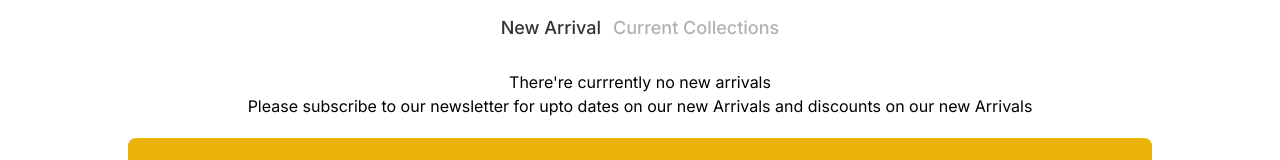
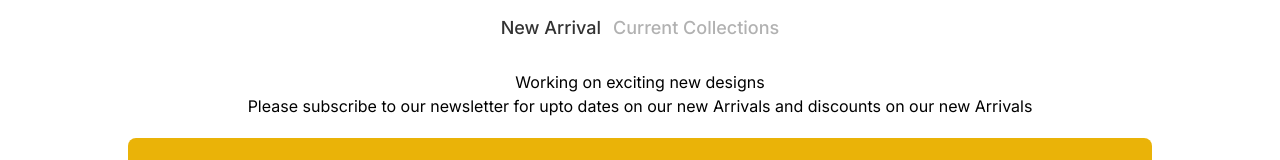
Before and after one commit to AbuSantos/eCommerce, a Next.js app: page /shop in a window 1280 px wide. Both pictures are taken after a click on the element "New Arrival". Shown: the part 238-398 px from the top of the page. Built offline with nearby package versions, Linux system fonts and the light colour scheme.

Commit message:
updated the new arrival

```diff
--- a/app/shop/page.tsx
+++ b/app/shop/page.tsx
@@ -10,9 +10,9 @@ import { motion } from 'framer-motion';
 
 
 export default function Home() {
-    const toggleSideCart = () => {
-        setIsOpen(!isOpen);
-    };
+    // const toggleSideCart = () => {
+    //     setIsOpen(!isOpen);
+    // };
     const [isOpen, setIsOpen] = useState<boolean>(false)
     const [openProducts, setOpenProducts] = useState(true)
 
--- a/components/NewArrival.tsx
+++ b/components/NewArrival.tsx
@@ -1,7 +1,7 @@
 const NewArrival = () => {
     return (
         <div className="text-center">
-            <p>There're currrently no new arrivals</p>
+            <p>Working on exciting new designs</p>
             <p className="text-center">Please subscribe to our newsletter for upto dates on our new Arrivals and discounts on our new Arrivals</p>
         </div>
     )
```
